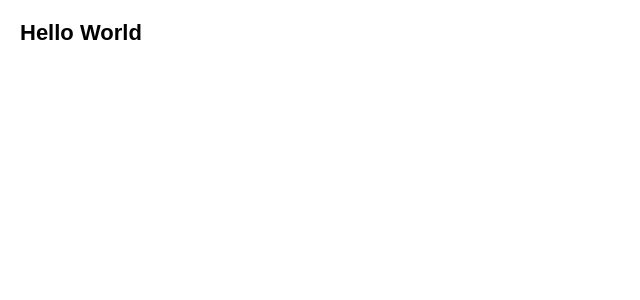
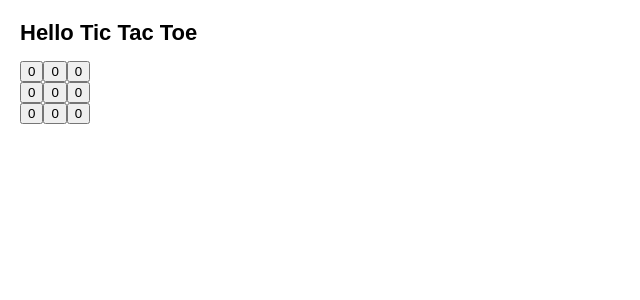
Before and after one commit to Jr-14/react-tic-tac-toe, a React (Create React App) app: page / in a window 1280 px wide. Shown: the top 300 px of the page, without its empty margins (0-640 px from the left). Built offline with nearby package versions, Linux system fonts and the light colour scheme.

Commit message:
Add board and buttons

```diff
--- a/src/App.js
+++ b/src/App.js
@@ -3,9 +3,38 @@ import './App.css';
 function App() {
   return (
     <div className="App">
-      <h1>Hello World</h1>
+      <h1>Hello Tic Tac Toe</h1>
+      <Board />
     </div>
   );
 }
 
+function Board() {
+  return (
+    <div className="board">
+      <div classname="board-row">
+        <Square value="0" />
+        <Square value="0" />
+        <Square value="0" />
+      </div>
+      <div classname="board-row">
+        <Square value="0" />
+        <Square value="0" />
+        <Square value="0" />
+      </div>
+      <div classname="board-row">
+        <Square value="0" />
+        <Square value="0" />
+        <Square value="0" />
+      </div>
+    </div>
+  );
+}
+
+function Square({ value }) {
+  return (
+    <button>{ value }</button>
+  )
+}
+
 export default App;
```
